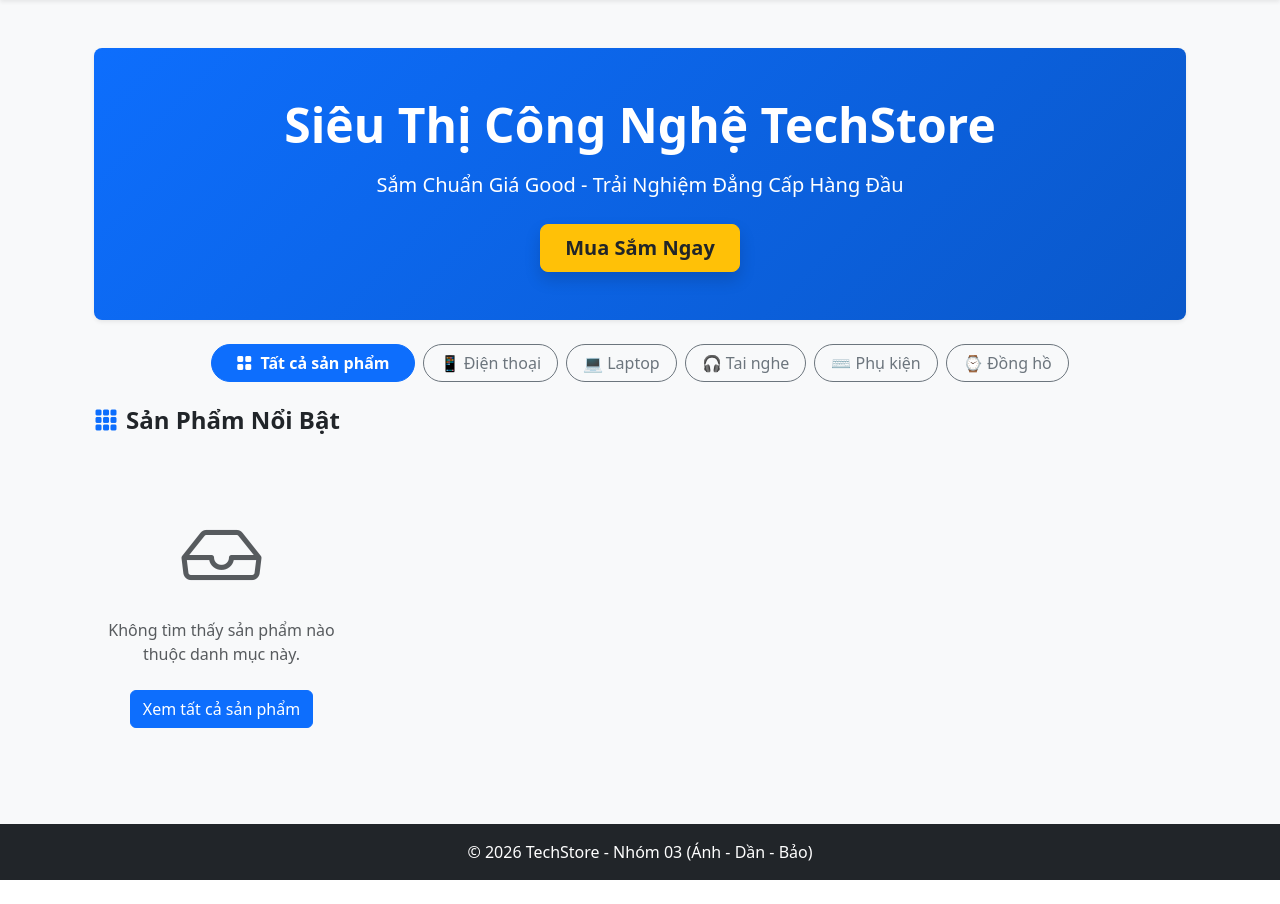
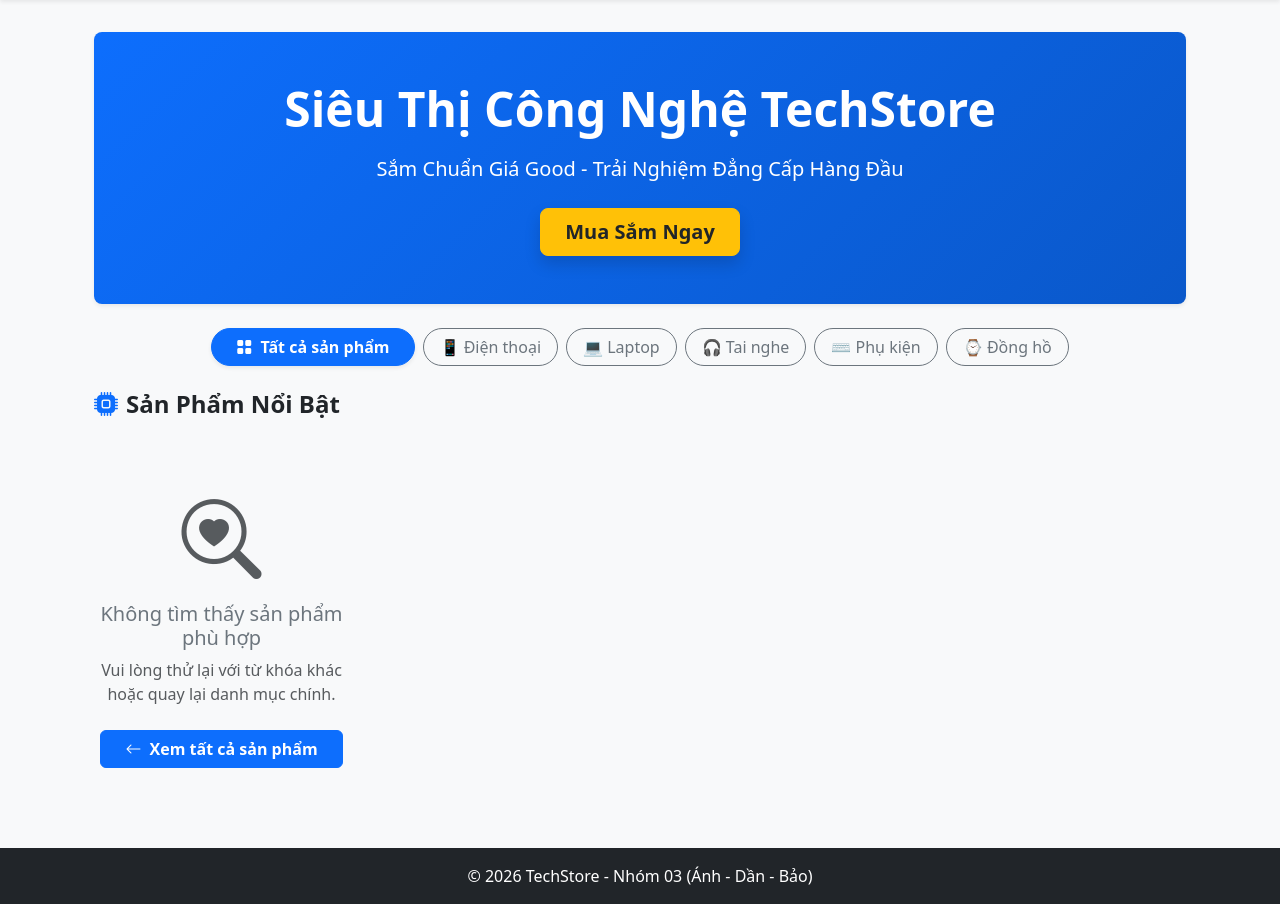
Before and after one commit to ceoanhh/Flask-techshop, a Flask app: page / in a window 1280 px wide. Shown: the part 68-972 px from the top of the page. Before the commit the page ends 948 px from the top, so only its background shows below. Run offline with Flask 3, Linux system fonts and the light colour scheme.

Commit message:
fix(search): hoan thien tinh nang tim kiem san pham va hien thi ket qua

```diff
--- a/app/main/routes.py
+++ b/app/main/routes.py
@@ -5,25 +5,34 @@ from app.models import Product, Category
 @bp.route('/')
 @bp.route('/index')
 def index():
-    # 1. Lấy tham số category từ URL (Ví dụ: /index?category=dien-thoai)
+    # 1. Lấy tham số tìm kiếm (q) và tham số danh mục (category) từ URL
+    search_query = request.args.get('q', '').strip()
     category_slug = request.args.get('category')
+
     categories = Category.query.all()
 
-    # 2. Xử lý lọc danh mục (Hiển thị đầy đủ 16 sản phẩm thay vì limit 8)
+    # 2. Bắt đầu từ Query tất cả sản phẩm
+    query = Product.query
+
+    # 3. Nếu người dùng nhập từ khóa tìm kiếm -> Lọc theo tên sản phẩm (không phân biệt hoa/thường)
+    if search_query:
+        query = query.filter(Product.name.ilike(f'%{search_query}%'))
+
+    # 4. Nếu chọn lọc thêm Danh mục
     if category_slug:
         cat = Category.query.filter_by(slug=category_slug).first()
         if cat:
-            products = Product.query.filter_by(category_id=cat.id).all()
-        else:
-            products = Product.query.all()
-    else:
-        products = Product.query.all()
+            query = query.filter(Product.category_id == cat.id)
+
+    # 5. Lấy danh sách sản phẩm kết quả
+    products = query.all()
 
     return render_template(
         'index.html',
         products=products,
         categories=categories,
-        current_category=category_slug
+        current_category=category_slug,
+        search_query=search_query
     )
 
 @bp.route('/product/<int:product_id>')
--- a/app/templates/index.html
+++ b/app/templates/index.html
@@ -3,7 +3,7 @@
 {% block title %}TechStore - Cửa Hàng Công Nghệ Số 1{% endblock %}
 
 {% block content %}
-<div class="container py-4">
+<div class="container py-2">
     <!-- Banner Quảng Cáo -->
     <div class="p-5 mb-4 bg-primary text-white rounded-3 shadow-sm text-center position-relative overflow-hidden" style="background: linear-gradient(135deg, #0d6efd 0%, #0a58ca 100%);">
         <h1 class="display-5 fw-bold mb-3">Siêu Thị Công Nghệ TechStore</h1>
@@ -11,40 +11,53 @@
         <a href="#product-section" class="btn btn-warning btn-lg fw-bold text-dark px-4 shadow">Mua Sắm Ngay</a>
     </div>
 
-    <!-- Thanh Bọc Nút Lọc Danh Mục -->
+    <!-- KHỐI THÔNG BÁO KẾT QUẢ TÌM KIẾM (Nếu người dùng vừa Search) -->
+    {% if search_query %}
+    <div class="alert alert-info d-flex justify-content-between align-items-center mb-4 shadow-sm rounded-3">
+        <div>
+            <i class="bi bi-search me-2 fs-5"></i>
+            <span>Kết quả tìm kiếm cho từ khóa: <strong class="text-primary">"{{ search_query }}"</strong> (Tìm thấy <strong>{{ products|length }}</strong> sản phẩm)</span>
+        </div>
+        <a href="{{ url_for('main.index') }}" class="btn btn-sm btn-outline-danger fw-semibold">
+            <i class="bi bi-x-circle me-1"></i>Xóa tìm kiếm
+        </a>
+    </div>
+    {% endif %}
+
+    <!-- Thanh Nút Lọc Danh Mục -->
     <div id="product-section" class="d-flex justify-content-center flex-wrap gap-2 mb-4">
         <a href="{{ url_for('main.index') }}"
-           class="btn {% if not current_category %}btn-primary{% else %}btn-outline-primary{% endif %} rounded-pill px-4 fw-semibold">
+           class="btn {% if not current_category %}btn-primary{% else %}btn-outline-primary{% endif %} rounded-pill px-4 fw-semibold shadow-sm">
            <i class="bi bi-grid-fill me-1"></i> Tất cả sản phẩm
         </a>
 
         {% if categories %}
             {% for cat in categories %}
-                <a href="{{ url_for('main.index', category=cat.slug) }}"
-                   class="btn {% if current_category == cat.slug %}btn-primary{% else %}btn-outline-secondary{% endif %} rounded-pill px-3">
+                <a href="{{ url_for('main.index', category=cat.slug, q=search_query) }}"
+                   class="btn {% if current_category == cat.slug %}btn-primary{% else %}btn-outline-secondary{% endif %} rounded-pill px-3 shadow-sm">
                    {{ cat.name }}
                 </a>
             {% endfor %}
         {% else %}
             <!-- Nút danh mục mặc định nếu chưa truyền categories -->
-            <a href="?category=dien-thoai" class="btn btn-outline-secondary rounded-pill px-3">📱 Điện thoại</a>
-            <a href="?category=laptop" class="btn btn-outline-secondary rounded-pill px-3">💻 Laptop</a>
-            <a href="?category=tai-nghe" class="btn btn-outline-secondary rounded-pill px-3">🎧 Tai nghe</a>
-            <a href="?category=phu-kien" class="btn btn-outline-secondary rounded-pill px-3">⌨️ Phụ kiện</a>
-            <a href="?category=dong-ho-thong-minh" class="btn btn-outline-secondary rounded-pill px-3">⌚ Đồng hồ</a>
+            <a href="?category=dien-thoai{% if search_query %}&q={{ search_query }}{% endif %}" class="btn btn-outline-secondary rounded-pill px-3">📱 Điện thoại</a>
+            <a href="?category=laptop{% if search_query %}&q={{ search_query }}{% endif %}" class="btn btn-outline-secondary rounded-pill px-3">💻 Laptop</a>
+            <a href="?category=tai-nghe{% if search_query %}&q={{ search_query }}{% endif %}" class="btn btn-outline-secondary rounded-pill px-3">🎧 Tai nghe</a>
+            <a href="?category=phu-kien{% if search_query %}&q={{ search_query }}{% endif %}" class="btn btn-outline-secondary rounded-pill px-3">⌨️ Phụ kiện</a>
+            <a href="?category=dong-ho-thong-minh{% if search_query %}&q={{ search_query }}{% endif %}" class="btn btn-outline-secondary rounded-pill px-3">⌚ Đồng hồ</a>
         {% endif %}
     </div>
 
-    <h4 class="fw-bold mb-4 text-dark"><i class="bi bi-grid-3x3-gap-fill text-primary me-2"></i>Sản Phẩm Nổi Bật</h4>
+    <h4 class="fw-bold mb-4 text-dark"><i class="bi bi-cpu-fill text-primary me-2"></i>Sản Phẩm Nổi Bật</h4>
 
-    <!-- Danh Sách 16 Sản Phẩm -->
+    <!-- Danh Sách Sản Phẩm -->
     <div class="row row-cols-1 row-cols-sm-2 row-cols-md-3 row-cols-lg-4 g-4">
         {% for product in products %}
         <div class="col">
             <div class="card h-100 border-0 shadow-sm rounded-3 overflow-hidden product-card position-relative">
                 <!-- Thẻ Link bao quanh Ảnh và Tên để bấm vào xem Chi Tiết Sản Phẩm -->
                 <a href="{{ url_for('main.product_detail', product_id=product.id) }}" class="text-decoration-none text-dark">
-                    <div class="bg-light p-3 text-center border-bottom" style="height: 220px; display: flex; align-items: center; justify-content: center;">
+                    <div class="bg-white p-3 text-center border-bottom d-flex align-items-center justify-content-center" style="height: 220px;">
                         <img src="{{ product.image_url if product.image_url else 'https://images.unsplash.com/photo-1517336714731-489689fd1ca8?w=500' }}"
                              onerror="this.onerror=null; this.src='https://images.unsplash.com/photo-1517336714731-489689fd1ca8?w=500';"
                              alt="{{ product.name }}"
@@ -56,7 +69,7 @@
                         <h6 class="card-title fw-bold text-truncate-2 mb-2" style="height: 40px; line-height: 1.3; overflow: hidden; display: -webkit-box; -webkit-line-clamp: 2; -webkit-box-orient: vertical;">
                             {{ product.name }}
                         </h6>
-                        <p class="card-text text-danger fw-bold fs-5 mb-3">
+                        <p class="card-text text-danger fw-bold fs-5 mb-0">
                             {{ "{:,.0f}".format(product.price) }} VNĐ
                         </p>
                     </div>
@@ -71,23 +84,29 @@
             </div>
         </div>
         {% else %}
+        <!-- Màn hình khi không tìm thấy sản phẩm nào -->
         <div class="col-12 text-center py-5">
-            <i class="bi bi-inbox display-1 text-muted"></i>
-            <p class="mt-3 text-muted">Không tìm thấy sản phẩm nào thuộc danh mục này.</p>
-            <a href="{{ url_for('main.index') }}" class="btn btn-primary mt-2">Xem tất cả sản phẩm</a>
+            <i class="bi bi-search-heart display-1 text-muted"></i>
+            <h5 class="mt-3 text-secondary">Không tìm thấy sản phẩm phù hợp</h5>
+            <p class="text-muted">Vui lòng thử lại với từ khóa khác hoặc quay lại danh mục chính.</p>
+            <a href="{{ url_for('main.index') }}" class="btn btn-primary px-4 fw-semibold mt-2">
+                <i class="bi bi-arrow-left me-1"></i> Xem tất cả sản phẩm
+            </a>
         </div>
         {% endfor %}
     </div>
 </div>
 
 <style>
-.product-card:hover {
-    transform: translateY(-4px);
-    box-shadow: 0 .5rem 1rem rgba(0,0,0,.15)!important;
+.product-card {
     transition: all 0.3s ease;
 }
+.product-card:hover {
+    transform: translateY(-5px);
+    box-shadow: 0 .5rem 1.5rem rgba(0,0,0,.12)!important;
+}
 .product-card:hover img {
-    transform: scale(1.05);
+    transform: scale(1.06);
 }
 </style>
 {% endblock %}
```
